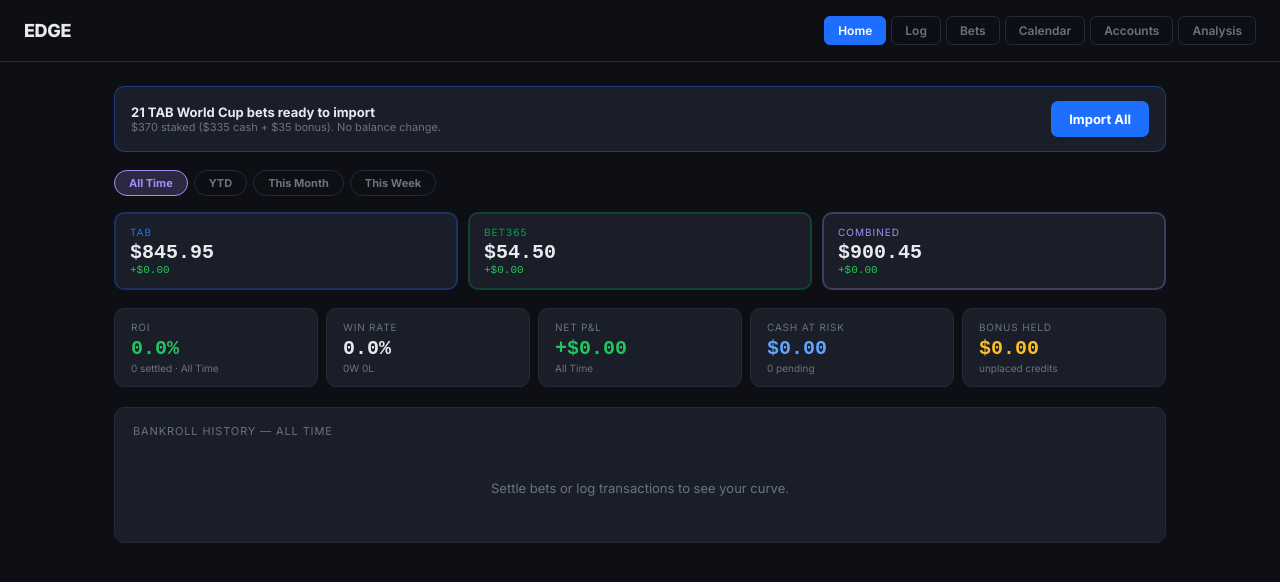
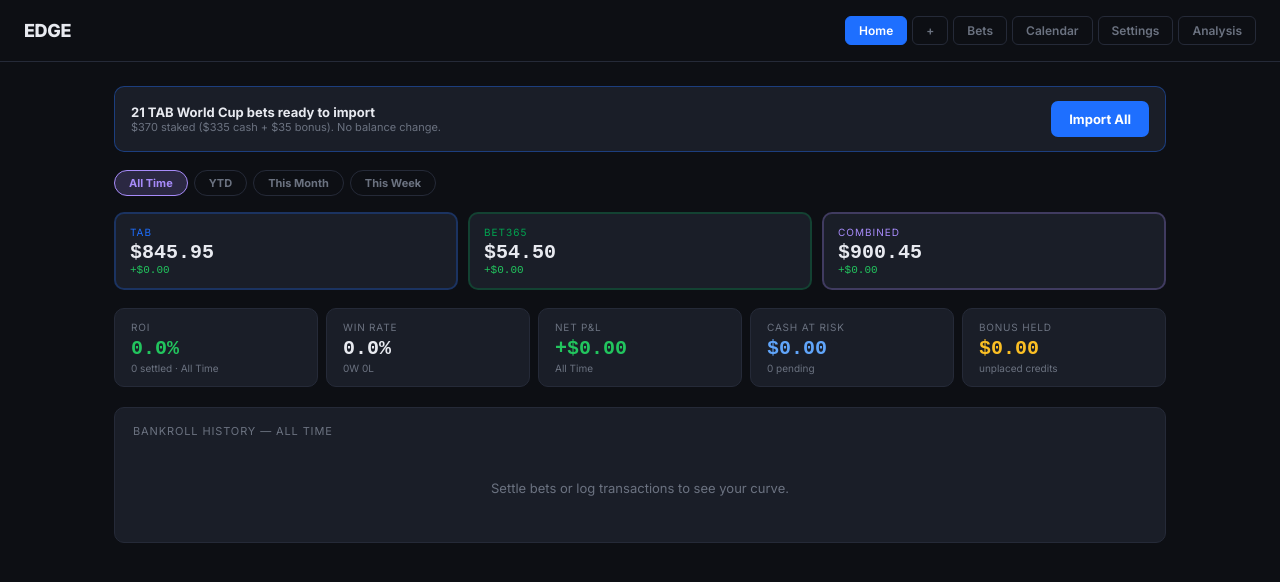
Before and after one commit to kfideliss/betting-tracker, a React (Vite) app: page / in a window 1280 px wide. Shown: the top 582 px of the page. Built offline with nearby package versions, Linux system fonts and the light colour scheme.

Commit message:
rename accounts to settings, log button to +

```diff
--- a/src/App.jsx
+++ b/src/App.jsx
@@ -471,7 +471,7 @@ export default function App(){
         <div style={{display:"flex",alignItems:"center",justifyContent:"space-between",flexWrap:"wrap",gap:10}}>
           <span style={{fontWeight:800,fontSize:18,letterSpacing:"-0.02em"}}>EDGE</span>
           <div style={{display:"flex",gap:5,flexWrap:"wrap"}}>
-            {[["dashboard","Home"],["add",editId?"Edit":"Log"],["log","Bets"],["calendar","Calendar"],["accounts","Accounts"],["analysis","Analysis"]].map(([k,label])=>(
+            {[["dashboard","Home"],["add",editId?"Edit":"+"],["log","Bets"],["calendar","Calendar"],["accounts","Settings"],["analysis","Analysis"]].map(([k,label])=>(
               <button key={k} onClick={()=>setTab(k)} style={{background:tab===k?C.accent:"transparent",color:tab===k?"#fff":C.muted,border:`1px solid ${tab===k?C.accent:C.border}`,borderRadius:6,padding:isMobile?"7px 10px":"6px 13px",fontSize:12,fontWeight:600,cursor:"pointer"}}>{label}</button>
             ))}
           </div>
```
